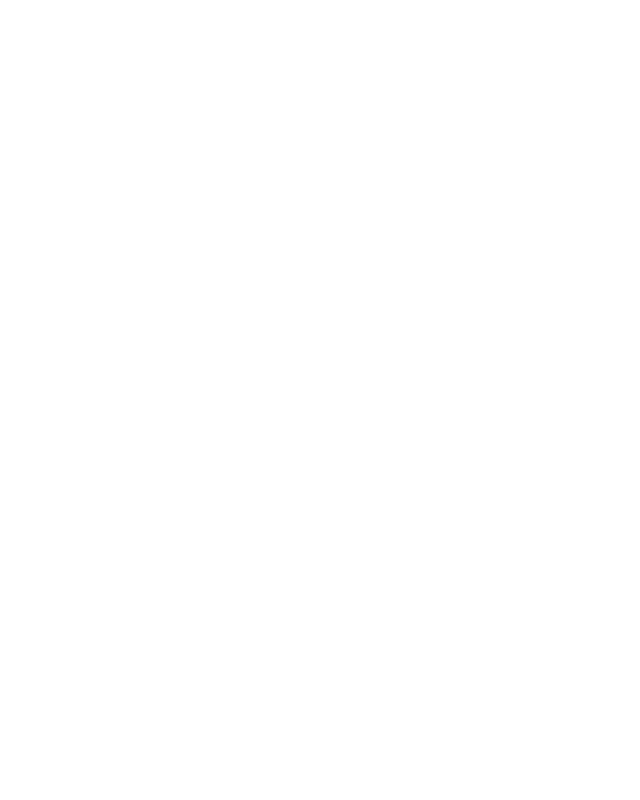
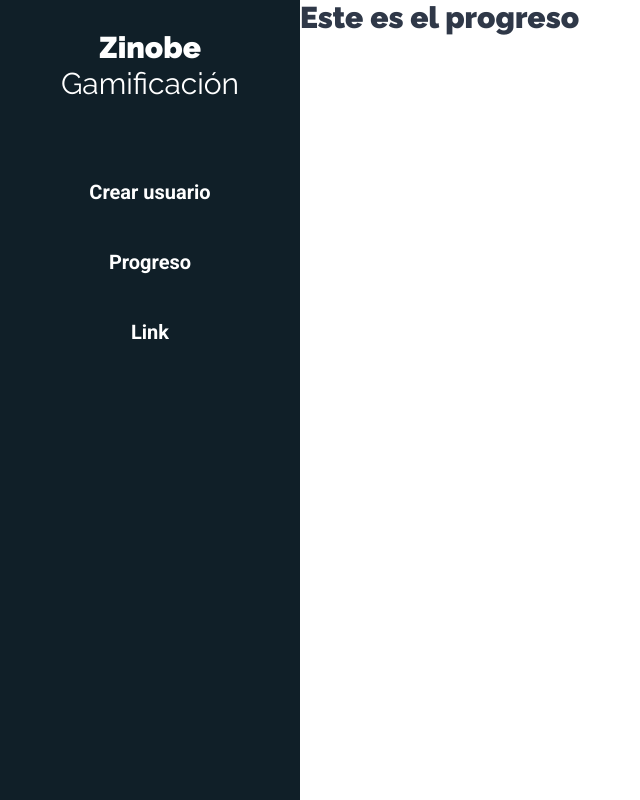
Before and after one commit to john1199/RetoZinobe, a React (Create React App) app: page /progreso in a window 1280 px wide. Shown: the whole page, without its empty margins (0-640 px from the left). Built offline with nearby package versions, Linux system fonts and the light colour scheme.

Commit message:
se agrega el menu funcional

```diff
--- a/src/App.js
+++ b/src/App.js
@@ -3,7 +3,7 @@
 import Login from './Components/Auth/Login';
 import NuevaCuenta from './Components/Auth/NuevaCuenta';
 import Proyectos from './Components/Proyecto/Proyectos';
-import ListadoUsuarios from './Components/Proyecto/Listado';
+import Progreso from './Components/Proyecto/Progreso';
 
 function App() {
   return (
@@ -12,7 +12,8 @@
           <Route exact path="/" component={Login}/>
           <Route exact path="/nueva-cuenta" component={NuevaCuenta}/>
           <Route exact path="/proyectos" component={Proyectos}/>
-          <Route exact path="/listado" component={ListadoUsuarios}/>
+          <Route path='/progreso' component={Progreso}/>
+
       </Switch>
     </Router>
   );
--- a/src/Components/Layout/Sidebar.js
+++ b/src/Components/Layout/Sidebar.js
@@ -1,16 +1,26 @@
-import React from 'react';
+import React, {Fragment} from 'react';
 import {Link} from 'react-router-dom';
 
 
 const Sidebar = () => {
     return (
-        <aside>
+        <Fragment>
+            <aside>
             <h1 className="titulo-proyectos">Zinobe <span>Gamificación</span></h1>
 
-            <div className="proyectos">
-                <h2 className="titulo-proyectos">Crear usuarios</h2>
-            </div>
-        </aside>
+            <ul className="nav flex-column text-center">
+                <Link className="nav-link mt-5"  to={'/proyectos'}>
+                    Crear usuario
+                </Link>
+                <Link className="nav-link mt-5"  to={'/progreso'}>
+                    Progreso
+                </Link>
+                <li className="nav-item">
+                    <a className="nav-link mt-5" href="#">Link</a>
+                </li>
+            </ul>
+            </aside>
+        </Fragment>
      );
 }
 
--- /dev/null
+++ b/src/Components/Proyecto/Progreso.js
@@ -0,0 +1,14 @@
+import React from 'react'
+import Sidebar from '../Layout/Sidebar';
+
+
+const Progreso = () => {
+    return (
+        <div className="contenedor-app">
+            <Sidebar/>
+            <h1>Este es el progreso</h1>
+        </div>
+     );
+}
+
+export default Progreso;
--- a/src/Components/Proyecto/Proyectos.js
+++ b/src/Components/Proyecto/Proyectos.js
@@ -44,7 +44,6 @@
                                     usuario={usuario}
                                 />
                                 ))}
-
                                 </tbody>
                              </table>
                     </div>
--- a/src/index.css
+++ b/src/index.css
@@ -93,6 +93,16 @@
   padding: 0;
   display: block;
   background-color: transparent;
+}
+.nav-link{
+  font-size: 20px;
+  color: white;
+  font-weight: bold;
+  transition: .5s ease;
+}
+.nav-link:hover{
+  color: white;
+  font-size: 22px;
 }
 
 @media (min-width: 768px) {
```
Also changed, not shown: src/Components/Proyecto/Usuarios.js (deleted, +0 -14 lines).
